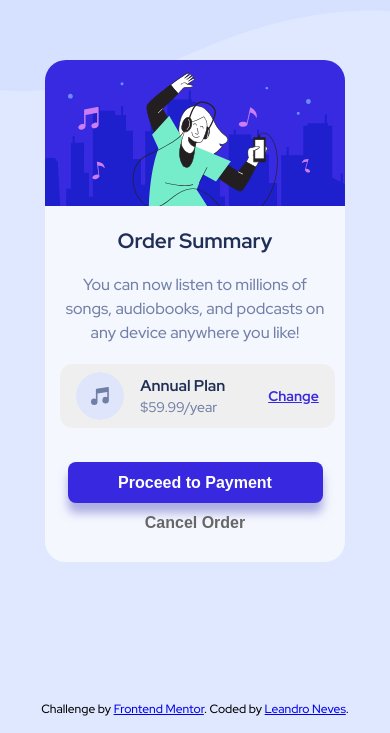
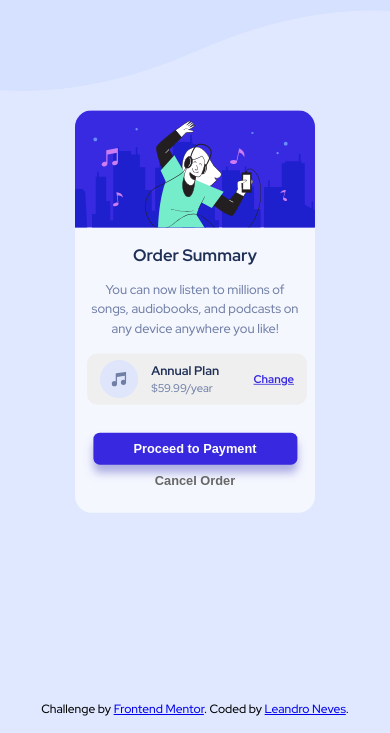
Before and after one commit to leandrNvs/Order-summary-component, a plain HTML site: page index.html in a window 390 px wide. Shown: the part 111-844 px from the top of the page. Drawn offline with Linux system fonts and the light colour scheme.

Commit message:
diminuição do card em mobiles

```diff
--- a/Assets/scss/styles.scss
+++ b/Assets/scss/styles.scss
@@ -55,6 +55,10 @@ body {
    background-color: var(--very-pale-blue);
    max-width: 300px;
    border-radius: var(--border-radius);
+
+   @media (max-width: 500px) {
+      transform: scale(0.8);
+   }
 
    @include min-media {
       max-width: 370px;
```
Also changed, not shown: Assets/css/styles.css, 1 other file.
